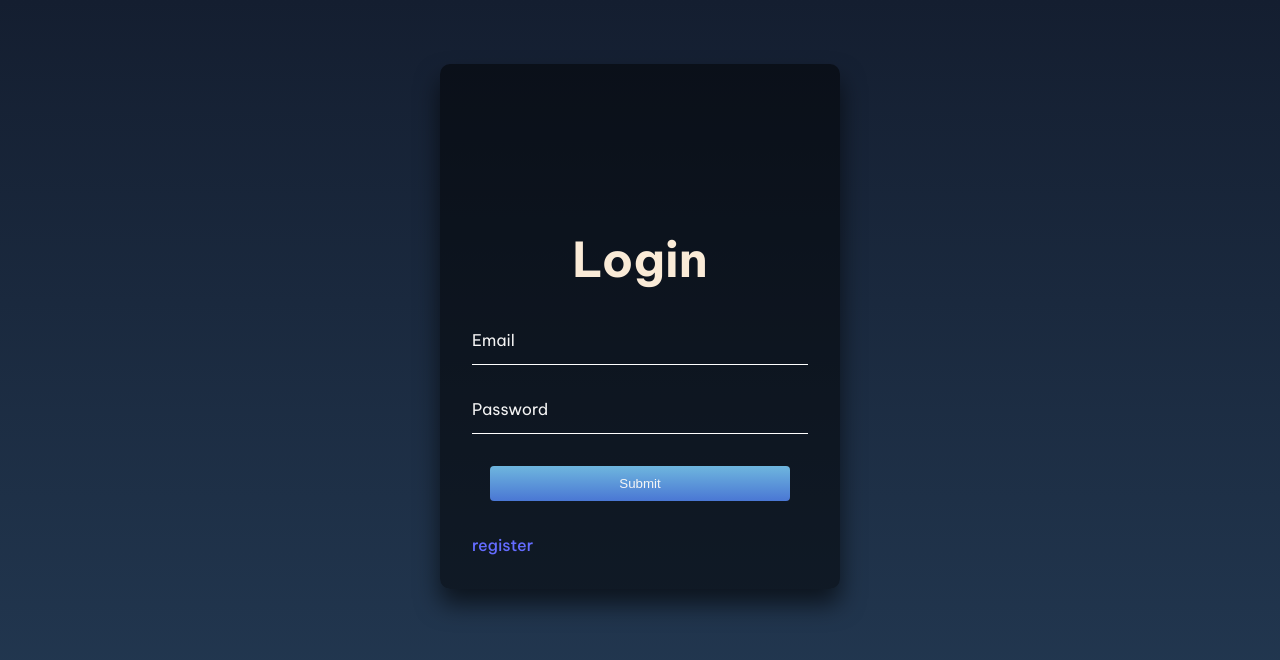
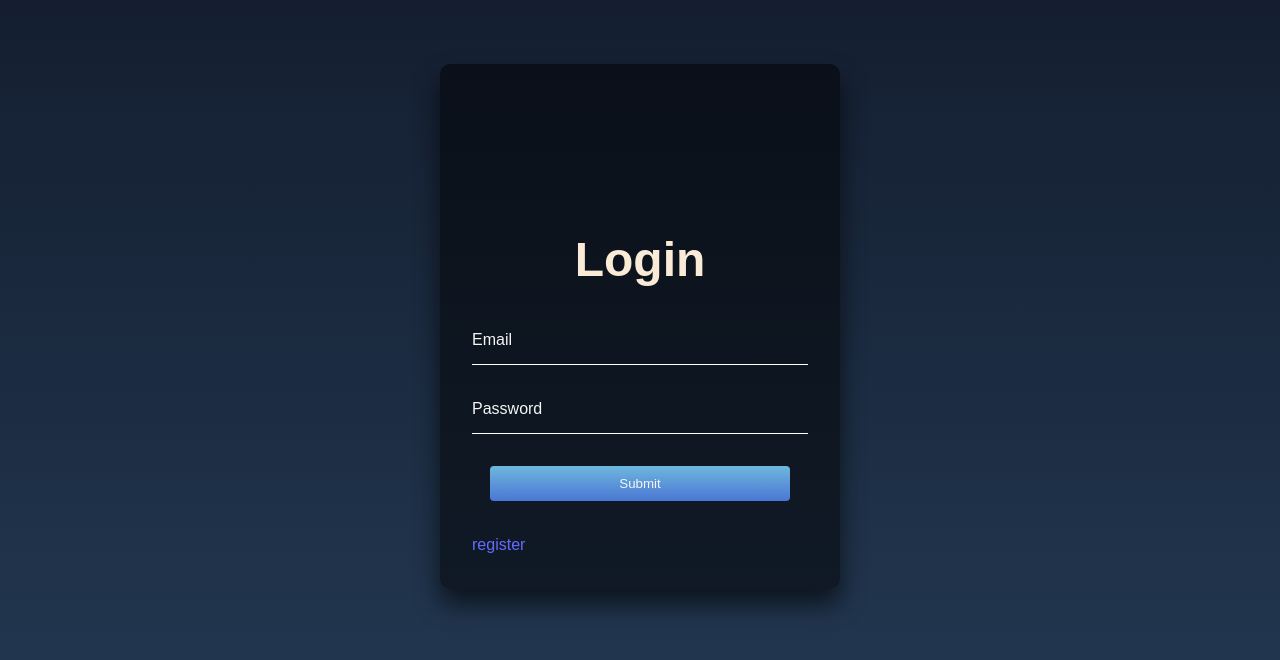
Before and after one commit to R-Teodor/password-manager, a React (Vite) app in the folder client/: page /register in a window 1280 px wide. Shown: the top 660 px of the page. Built offline with nearby package versions, Linux system fonts and the light colour scheme; no server answers.

Commit message:
removing some styles

```diff
--- a/client/src/index.css
+++ b/client/src/index.css
@@ -1,4 +1,4 @@
-@import url('https://fonts.googleapis.com/css2?family=Be+Vietnam+Pro:wght@400;500;600;700&display=swap');
+/* @import url('https://fonts.googleapis.com/css2?family=Be+Vietnam+Pro:wght@400;500;600;700&display=swap'); */
 
 :root {
   /* font-family: Inter, system-ui, Avenir, Helvetica, Arial, sans-serif; */
```
